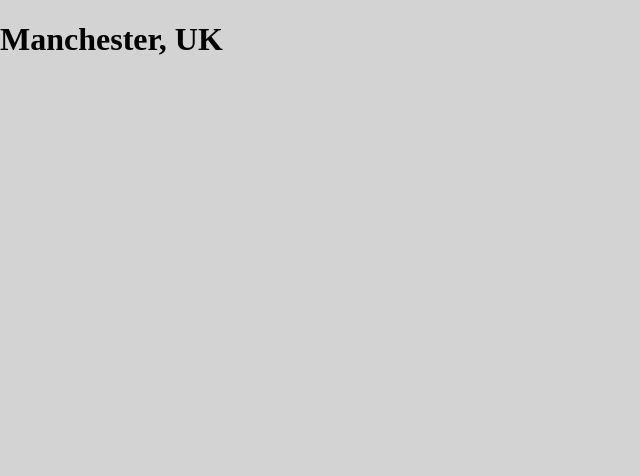
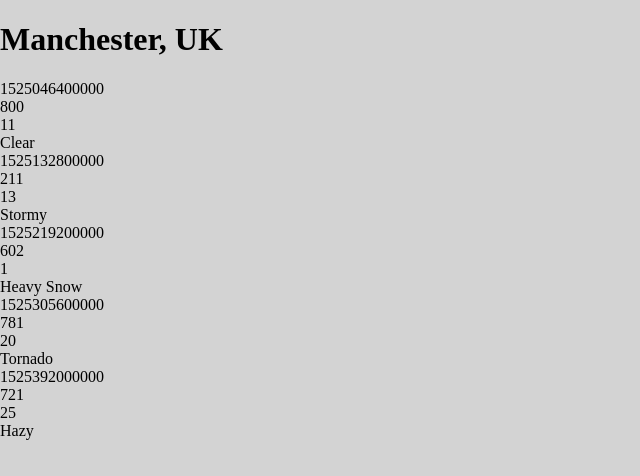
Before and after one commit to tdot124/weather-app, a React (Create React App) app: page / in a window 1280 px wide. Shown: the top 476 px of the page, without its empty margins (0-640 px from the left). Built offline with nearby package versions, Linux system fonts and the light colour scheme; a web font is replaced by a local one.

Commit message:
added ForecastSummaries component to render ForcastSummary entries in App

```diff
--- a/src/components/App.js
+++ b/src/components/App.js
@@ -2,21 +2,32 @@ import "../styles/App.css";
 import React from "react";
 import PropTypes from "prop-types";
 import LocationDetails from "./LocationDetails";
+import ForecastSummaries from "./ForecastSummaries";
 
-function App({ location }) {
+function App({ location, forecasts }) {
   const { city, country } = location;
   return (
     <div className="App">
       <LocationDetails city={city} country={country} />
+      <ForecastSummaries forecasts={forecasts} />
     </div>
   );
 }
 
+export default App;
+
 App.propTypes = {
+  forecasts: PropTypes.shape({
+    date: PropTypes.number,
+    description: PropTypes.string,
+    icon: PropTypes.number,
+    temperature: PropTypes.shape({
+      min: PropTypes.number,
+      max: PropTypes.number,
+    }),
+  }).isRequired,
   location: PropTypes.shape({
     city: PropTypes.string,
     country: PropTypes.string,
   }).isRequired,
 };
-
-export default App;
--- /dev/null
+++ b/src/components/ForecastSummaries.jsx
@@ -0,0 +1,35 @@
+import React from "react";
+import PropTypes from "prop-types";
+import ForecastSummary from "./ForecastSummary";
+
+function ForecastSummaries({ forecasts }) {
+  return (
+    <div className="forecast-summaries">
+      {forecasts.map((forecast) => (
+        <ForecastSummary
+          key={forecast.date}
+          date={forecast.date}
+          description={forecast.description}
+          icon={forecast.icon}
+          temperature={forecast.temperature}
+        />
+      ))}
+    </div>
+  );
+}
+
+export default ForecastSummaries;
+
+ForecastSummaries.propTypes = {
+  forecasts: PropTypes.arrayOf(
+    PropTypes.shape({
+      date: PropTypes.number.isRequired,
+      description: PropTypes.string.isRequired,
+      icon: PropTypes.number.isRequired,
+      temperature: PropTypes.shape({
+        min: PropTypes.number,
+        max: PropTypes.number,
+      }).isRequired,
+    })
+  ).isRequired,
+};
--- a/src/index.js
+++ b/src/index.js
@@ -7,6 +7,6 @@ import forecast from "./data/forecast.json";
 const root = ReactDOM.createRoot(document.getElementById("root"));
 root.render(
   <React.StrictMode>
-    <App location={forecast.location} />
+    <App location={forecast.location} forecasts={forecast.forecasts} />
   </React.StrictMode>
 );
```
Also changed, not shown: src/components/ForecastSummary.jsx (+6 -14 lines), 1 other file (tests, documents, lock files or other folders).
